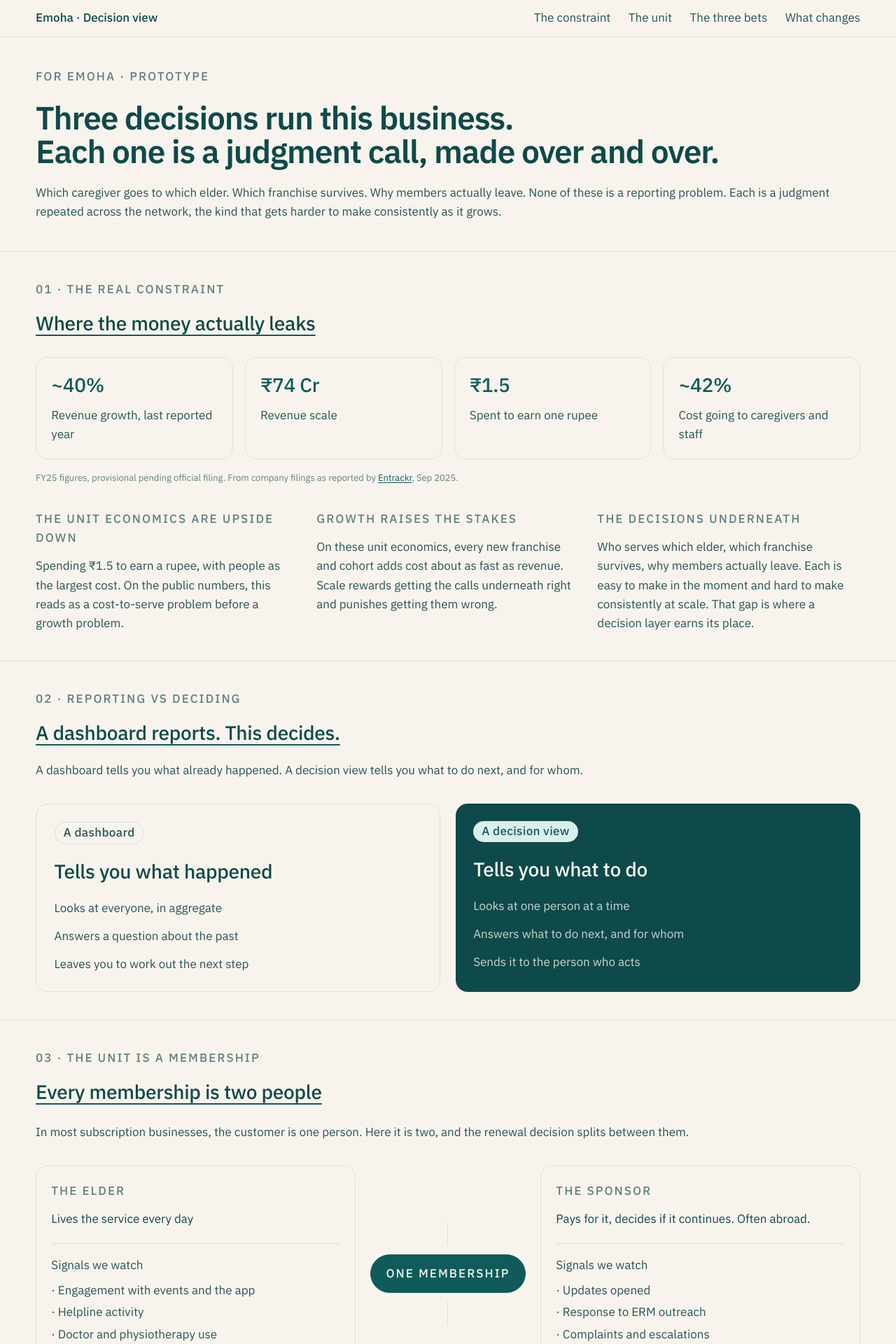
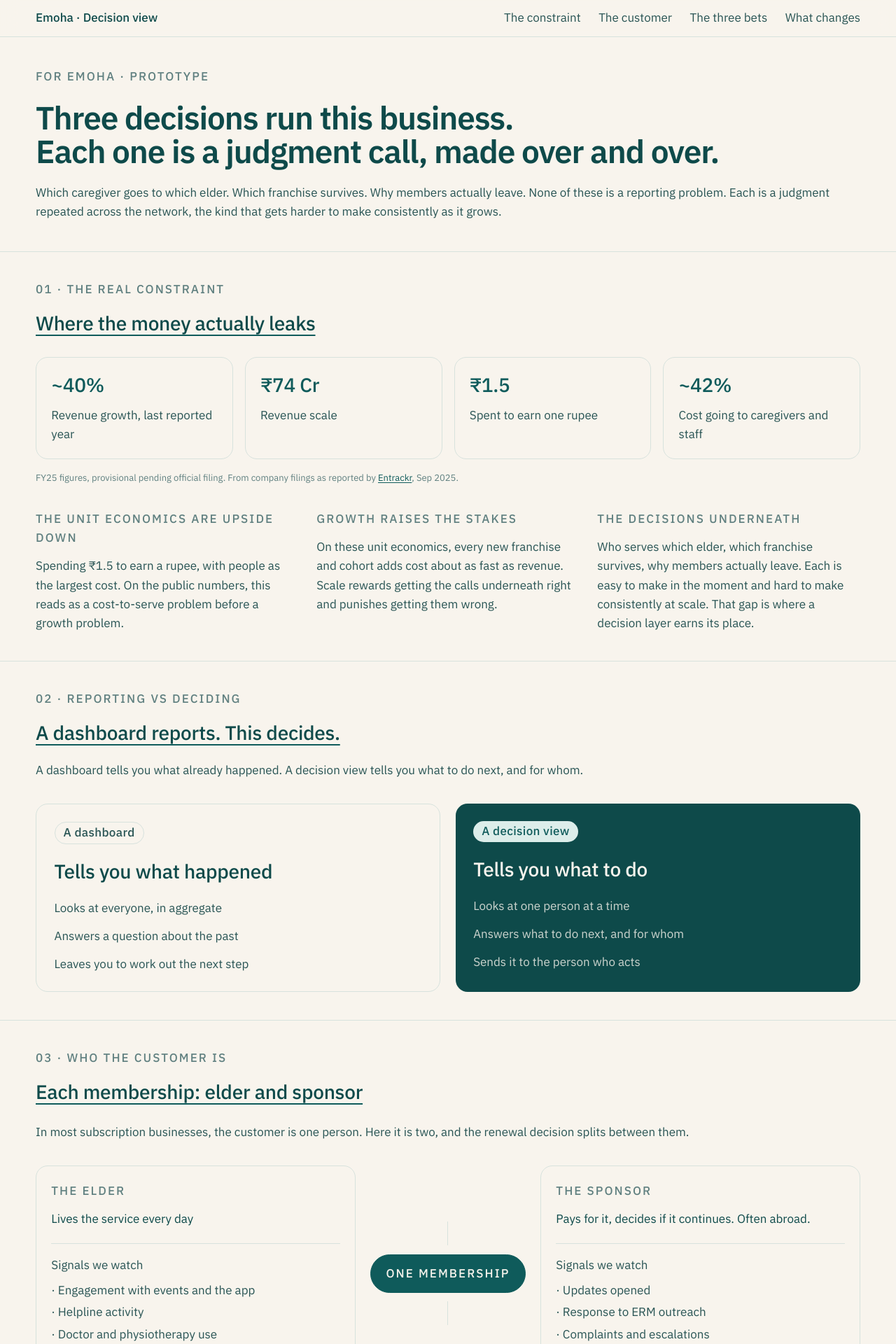
Before and after one commit to MaulinShah26/emoha-decision-view, a Next.js app: page / in a window 1280 px wide. Shown: the top 1920 px of the page at 70% size. Built offline with nearby package versions, Linux system fonts and the light colour scheme.

Commit message:
Rename section 03 to Who the customer is; nav shortcut to The customer

```diff
--- a/components/MembershipUnit.tsx
+++ b/components/MembershipUnit.tsx
@@ -2,9 +2,9 @@ export default function MembershipUnit() {
   return (
     <section className="section border-t border-line">
       <div className="mx-auto max-w-wide px-8 lg:px-12">
-        <p className="eyebrow">03 · The unit is a Membership</p>
+        <p className="eyebrow">03 · Who the customer is</p>
         <h2 className="mt-4 display title-underline inline-block">
-          Every membership is two people
+          Each membership: elder and sponsor
         </h2>
 
         <p className="mt-6 text-md text-ink-muted">
--- a/components/Nav.tsx
+++ b/components/Nav.tsx
@@ -1,6 +1,6 @@
 const links = [
   { href: "#constraint", label: "The constraint" },
-  { href: "#unit", label: "The unit" },
+  { href: "#unit", label: "The customer" },
   { href: "#bets", label: "The three bets" },
   { href: "#changes", label: "What changes" },
 ];
```
